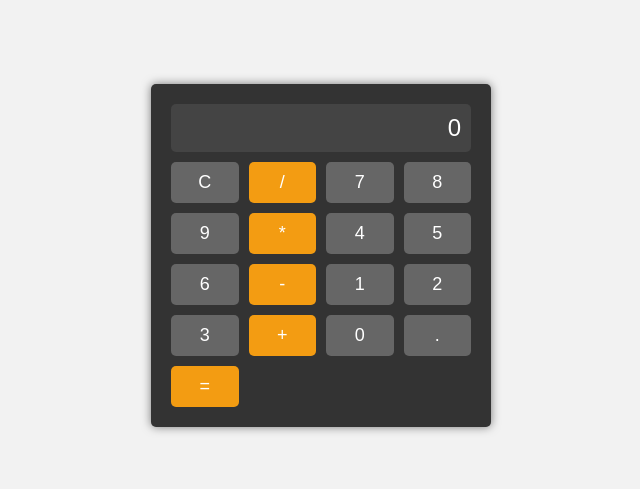
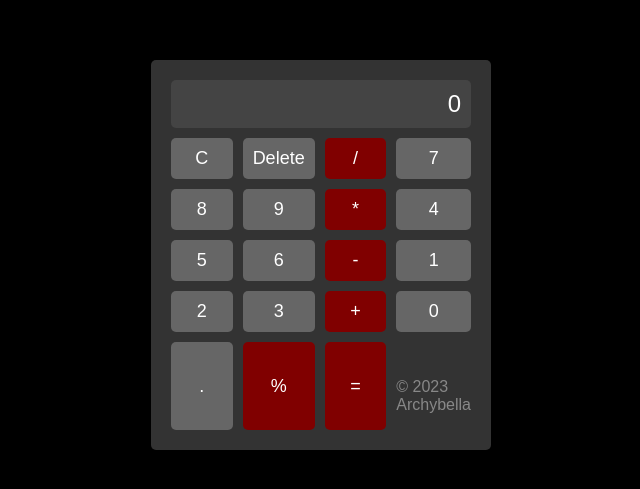
Before and after one commit to Archybella/calculator, a plain HTML site: page index.html in a window 1280 px wide. Shown: the part 145-634 px from the top of the page, without its empty margins (319-959 px from the left). Drawn offline with Linux system fonts and the light colour scheme.

Commit message:
added the % sign, the copy right, adjusted the copy right position to the bottom also added the delete button

```diff
--- a/index.html
+++ b/index.html
@@ -7,6 +7,7 @@
   <div class="calculator">
     <div class="display" id="display">0</div>
     <button class="btn" id="clear">C</button>
+    <button class="btn" id="delete">Delete</button>
     <button class="btn operator" id="divide">/</button>
     <button class="btn" id="seven">7</button>
     <button class="btn" id="eight">8</button>
@@ -22,7 +23,11 @@
     <button class="btn operator" id="add">+</button>
     <button class="btn" id="zero">0</button>
     <button class="btn" id="decimal">.</button>
+    <button class="btn operator" id="percent">%</button>
     <button class="btn operator" id="equals">=</button>
+    <footer>
+      <p>&copy; 2023 Archybella</p>
+    </footer>
   </div>
   <script src="script.js"></script>
 </body>
--- a/script.js
+++ b/script.js
@@ -52,6 +52,11 @@ document.addEventListener('DOMContentLoaded', () => {
       updateDisplay();
     };
 
+    const deleteClick = () => {
+      currentNumber = currentNumber.slice(0, -1); // Remove the last character
+      updateDisplay();
+    };
+
     const decimalClick = () => {
       if (!currentNumber.includes('.')) {
         currentNumber += '.';
@@ -70,6 +75,8 @@ document.addEventListener('DOMContentLoaded', () => {
           handleEqualsClick();
         } else if (value === 'C') {
           clearAll();
+        } else if (value === 'Delete') {
+          deleteClick();
         } else if (value === '.') {
           decimalClick();
         }
--- a/styles.css
+++ b/styles.css
@@ -5,7 +5,7 @@ body {
     align-items: center;
     height: 100vh;
     margin: 0;
-    background-color: #f2f2f2;
+    background-color: black;
   }
 
   .calculator {
@@ -40,9 +40,15 @@ body {
   }
 
   .operator {
-    background-color: #f39c12;
+    background-color: maroon;
   }
 
   .btn:hover {
     background-color: #555;
   }
+
+  footer {
+    text-align: bottom;
+    margin-top: 20px;
+    color: #888;
+  }
```
